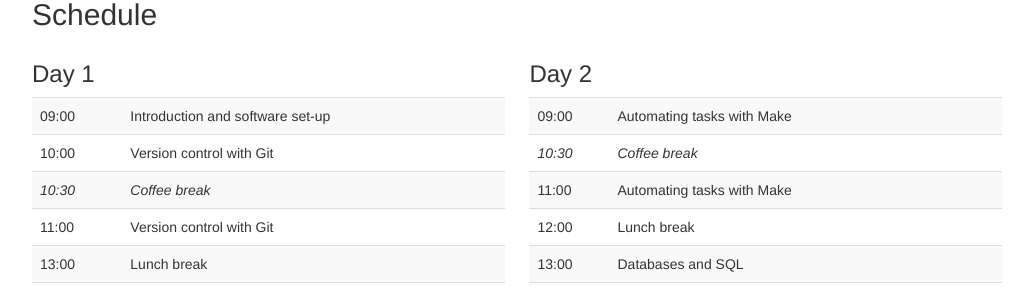
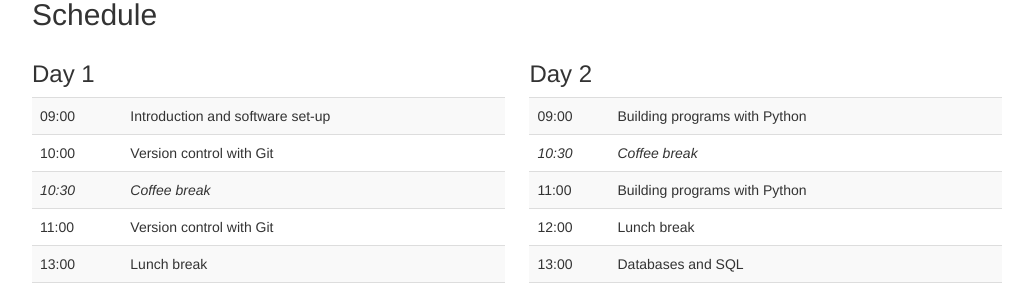
Before and after one commit to gperu/2016-06-09-Belfast, a Jekyll site: the page built from index.html, in a window 1280 px wide and 900 px high, scrolled down 879 px. Shown: the part 152-445 px from the top of the window, without its empty margins (168-1201 px from the left). Built offline with Jekyll 4.4.1, drawn with Linux system fonts in a browser that asks for light colours.

Commit message:
Schedule correction
Python was missing (duplicate Make)

```diff
--- a/index.html
+++ b/index.html
@@ -137,9 +137,9 @@
   <div class="span6">
     <h3>Day 2</h3>
     <table class="table table-striped">
-      <tr> <td>09:00</td> <td>Automating tasks with Make</td> </tr>
+      <tr> <td>09:00</td> <td>Building programs with Python</td> </tr>
       <tr> <td><em>10:30</em></td> <td><em>Coffee break</em></td> </tr>
-      <tr> <td>11:00</td> <td>Automating tasks with Make</td> </tr>
+      <tr> <td>11:00</td> <td>Building programs with Python</td> </tr>
       <tr> <td>12:00</td> <td>Lunch break</td> </tr>
       <tr> <td>13:00</td> <td>Databases and SQL</td> </tr>
       <tr> <td><em>14:30</em></td> <td><em>Coffee break</em></td> </tr>
```
